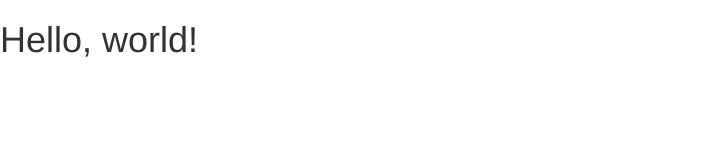
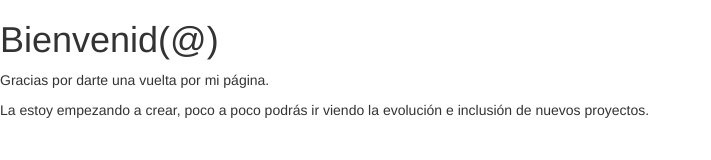
Before and after one commit to mikimejias/mikimejias.github.io, a plain HTML site: page index.html in a window 1280 px wide. Shown: the whole page, without its empty margins (0-711 px from the left). Drawn offline with nearby package versions, Linux system fonts and the light colour scheme.

Commit message:
Empezando con la pagina

```diff
--- a/index.html
+++ b/index.html
@@ -11,7 +11,11 @@
 	<link rel="stylesheet" href="https://maxcdn.bootstrapcdn.com/bootstrap/3.3.6/css/bootstrap.min.css" integrity="sha384-1q8mTJOASx8j1Au+a5WDVnPi2lkFfwwEAa8hDDdjZlpLegxhjVME1fgjWPGmkzs7" crossorigin="anonymous">
 </head>
 <body>
-	<h1>Hello, world!</h1>
+	<h1>Bienvenid(@)</h1>
+
+	<p>	Gracias por darte una vuelta por mi página.</p>
+
+	<p>La estoy empezando a crear, poco a poco podrás ir viendo la evolución e inclusión de nuevos proyectos.</p>
 
 	<!-- jQuery (necessary for Bootstrap's JavaScript plugins) -->
 	<script src="https://ajax.googleapis.com/ajax/libs/jquery/1.11.3/jquery.min.js"></script>
```
